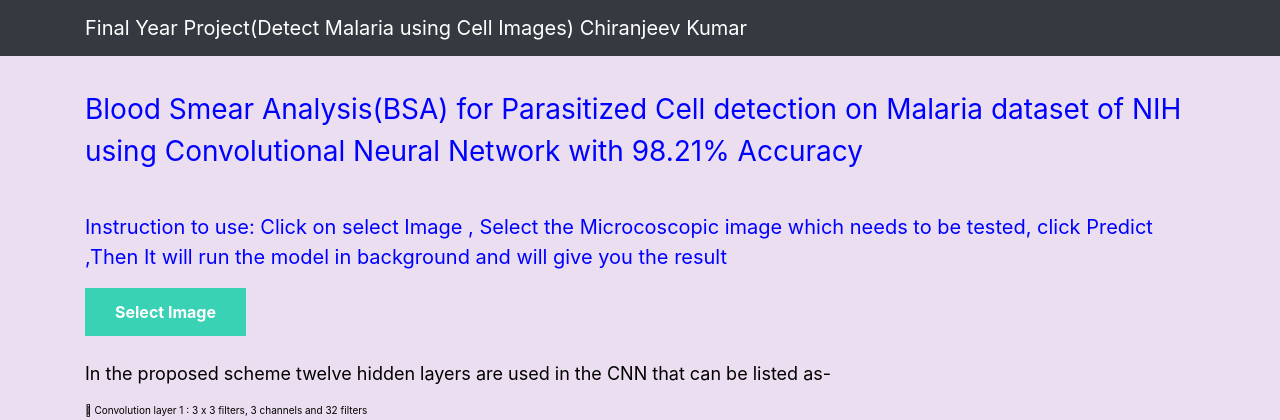
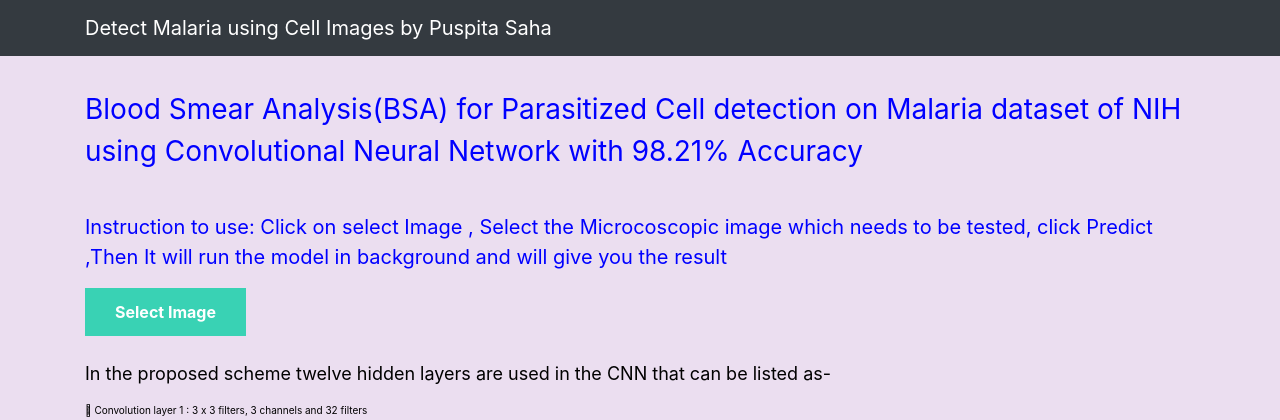
Before and after one commit to Puspita-111/Malaria_Detection, a Flask app: page / in a window 1280 px wide. Shown: the top 420 px of the page. Run offline with Flask 2, Linux system fonts and the light colour scheme; some libraries are stand-ins or nearby versions.

Commit message:
Update base.html

```diff
--- a/templates/base.html
+++ b/templates/base.html
@@ -4,7 +4,7 @@
     <meta charset="UTF-8">
     <meta name="viewport" content="width=device-width, initial-scale=1.0">
     <meta http-equiv="X-UA-Compatible" content="ie=edge">
-    <title>Malaria Detection Web App (cj)</title>
+    <title>Malaria Detection Web Api</title>
     <link href="https://cdn.bootcss.com/bootstrap/4.0.0/css/bootstrap.min.css" rel="stylesheet">
     <script src="https://cdn.bootcss.com/popper.js/1.12.9/umd/popper.min.js"></script>
     <script src="https://cdn.bootcss.com/jquery/3.3.1/jquery.min.js"></script>
@@ -15,7 +15,7 @@
 <body>
     <nav class="navbar navbar-dark bg-dark">
         <div class="container">
-            <a class="navbar-brand" href="#">Final Year Project(Detect Malaria using Cell Images)  Chiranjeev Kumar</a>
+            <a class="navbar-brand" href="#">Detect Malaria using Cell Images by Puspita Saha</a>
         </div>
     </nav>
     <div class="container">
```
